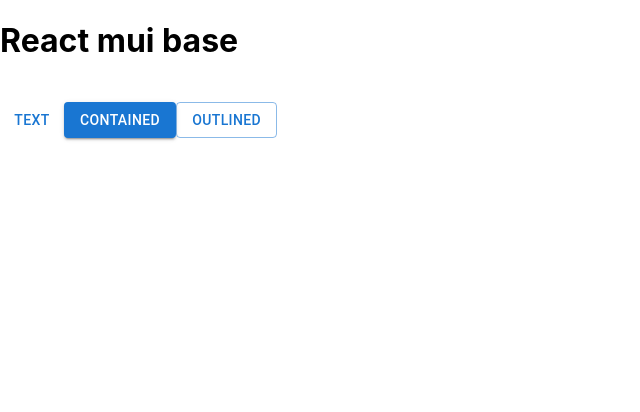
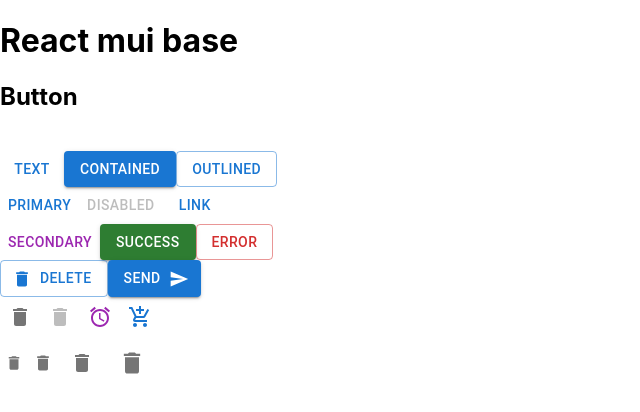
Before and after one commit to JaRcomGitHub/react-mui-base, a React (Create React App) app: page / in a window 1280 px wide. Shown: the top 412 px of the page, without its empty margins (0-640 px from the left). Built offline with nearby package versions, Linux system fonts and the light colour scheme.

Commit message:
update Button

```diff
--- a/package.json
+++ b/package.json
@@ -6,6 +6,7 @@
   "dependencies": {
     "@emotion/react": "^11.10.5",
     "@emotion/styled": "^11.10.5",
+    "@mui/icons-material": "^5.10.16",
     "@mui/material": "^5.10.16",
     "@testing-library/jest-dom": "^5.16.3",
     "@testing-library/react": "^12.1.4",
--- a/src/components/App.jsx
+++ b/src/components/App.jsx
@@ -1,13 +1,66 @@
 import { Button } from "@mui/material";
+import IconButton from '@mui/material/IconButton';
+import DeleteIcon from '@mui/icons-material/Delete';
+import SendIcon from '@mui/icons-material/Send';
+import AlarmIcon from '@mui/icons-material/Alarm';
+import AddShoppingCartIcon from '@mui/icons-material/AddShoppingCart';
 
 export const App = () => {
   return (
     <div>
       <h1>React mui base</h1>
+      <h2>Button</h2>
       <br />
       <Button variant="text">Text</Button>
       <Button variant="contained">Contained</Button>
       <Button variant="outlined">Outlined</Button>
+      <br />
+      <Button>Primary</Button>
+      <Button disabled>Disabled</Button>
+      <Button href="#text-buttons">Link</Button>
+      <br />
+      <Button color="secondary">Secondary</Button>
+      <Button variant="contained" color="success">
+        Success
+      </Button>
+      <Button variant="outlined" color="error">
+        Error
+      </Button>
+      <br />
+      <Button variant="outlined" startIcon={<DeleteIcon />}>
+        Delete
+      </Button>
+      <Button variant="contained" endIcon={<SendIcon />}>
+        Send
+      </Button>
+      <br />
+      <IconButton aria-label="delete">
+        <DeleteIcon />
+      </IconButton>
+      <IconButton aria-label="delete" disabled color="primary">
+        <DeleteIcon />
+      </IconButton>
+      <IconButton color="secondary" aria-label="add an alarm">
+        <AlarmIcon />
+      </IconButton>
+      <IconButton color="primary" aria-label="add to shopping cart">
+        <AddShoppingCartIcon />
+      </IconButton>
+      <br />
+      <IconButton aria-label="delete" size="small">
+        <DeleteIcon fontSize="inherit" />
+      </IconButton>
+      <IconButton aria-label="delete" size="small">
+        <DeleteIcon fontSize="small" />
+      </IconButton>
+      <IconButton aria-label="delete" size="large">
+        <DeleteIcon />
+      </IconButton>
+      <IconButton aria-label="delete" size="large">
+        <DeleteIcon fontSize="inherit" />
+      </IconButton>
+      <br />
+
     </div>
   );
 };
```
Also changed, not shown: 1 other file (tests, documents, lock files or other folders).
